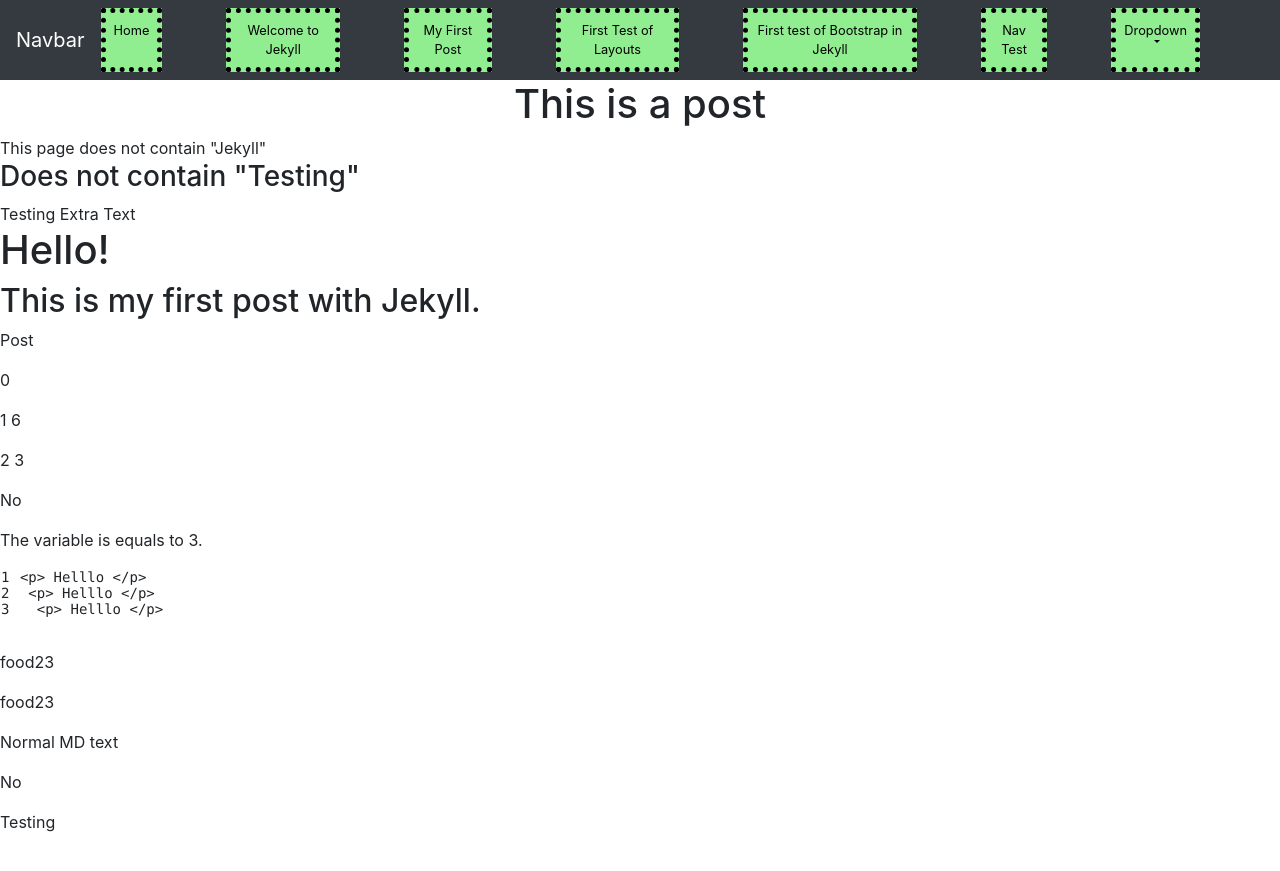
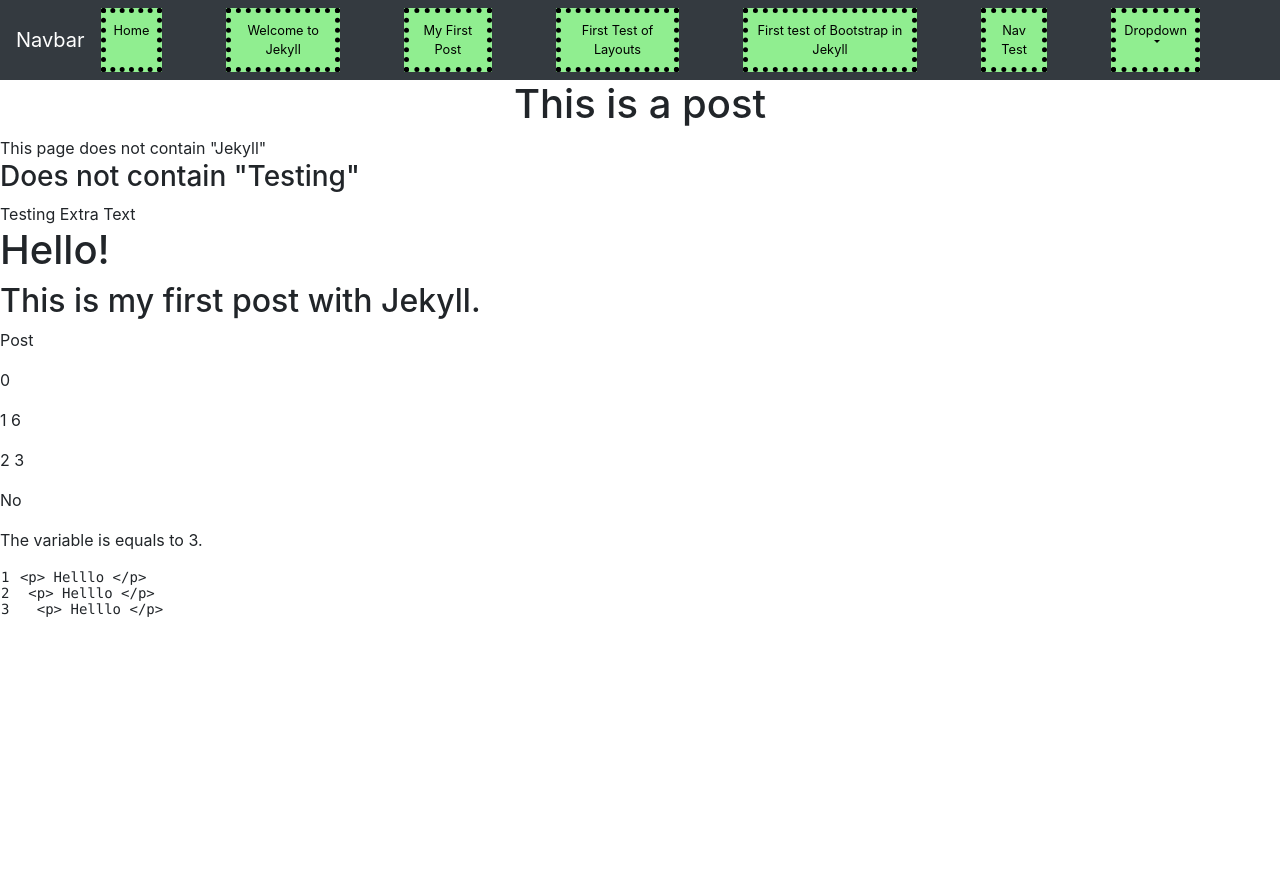
Before and after one commit to williaml4292/SEP-Notes, a Jekyll site: the page built from _posts/2025-02-25-First-post.markdown, in a window 1280 px wide. Shown: the top 871 px of the page. Built offline with Jekyll 4.4.1, drawn with Linux system fonts in a browser that asks for light colours; nearby versions of some CDN libraries.

```diff
--- a/Gemfile
+++ b/Gemfile
@@ -7,12 +7,12 @@ source "https://rubygems.org"
 #
 # This will help ensure the proper Jekyll version is running.
 # Happy Jekylling!
-gem "jekyll", "~> 4.3.4"
+# gem "jekyll", "~> 4.3.4"
 # This is the default theme for new Jekyll sites. You may change this to anything you like.
 gem "minima", "~> 2.5"
 # If you want to use GitHub Pages, remove the "gem "jekyll"" above and
 # uncomment the line below. To upgrade, run `bundle update github-pages`.
-# gem "github-pages", group: :jekyll_plugins
+gem "github-pages", "~> 232", group: :jekyll_plugins
 # If you have any plugins, put them here!
 group :jekyll_plugins do
   gem "jekyll-feed", "~> 0.12"
--- a/_posts/2025-02-25-First-post.markdown
+++ b/_posts/2025-02-25-First-post.markdown
@@ -35,23 +35,3 @@ No
   <p> Helllo </p>
    <p> Helllo </p>
 {% endhighlight %}
-
-{% assign numbers_2 = "food, 2, 3" | split: ", " %}
-
-{%- for numbers in numbers_2% -%}
-
-    {{ numbers }}{% unless forloop.last %}  {% endunless -%}
-{% endfor %}
-
-{{ numbers_2 }}
-
-Normal MD text
-<br>
-
-{% for categories in page.categories | concat numbers_2 %}
-{% if categories contains "Testing" %}
-{{ categories }}
-{% else %}
-No
-{% endif %}
-{% endfor %}
```
Also changed, not shown: Gemfile.lock, 1 other file.
